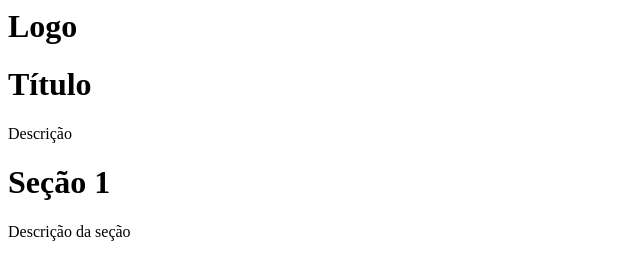
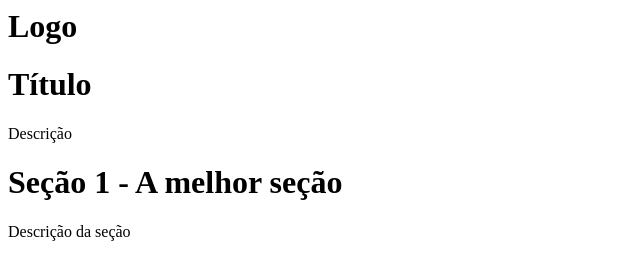
Before and after one commit to VictoriaShirley/GitFlow, a plain HTML site: page index.html in a window 1280 px wide. Shown: the whole page, without its empty margins (0-640 px from the left). Drawn offline with Linux system fonts and the light colour scheme.

Commit message:
Corrigindo o título da seção

```diff
--- a/index.html
+++ b/index.html
@@ -6,6 +6,6 @@
 <p>Descrição</p>
 
 <div>
-    <h1>Seção 1</h1>
+    <h1>Seção 1 - A melhor seção</h1>
     <p>Descrição da seção</p>
 </div>
```
